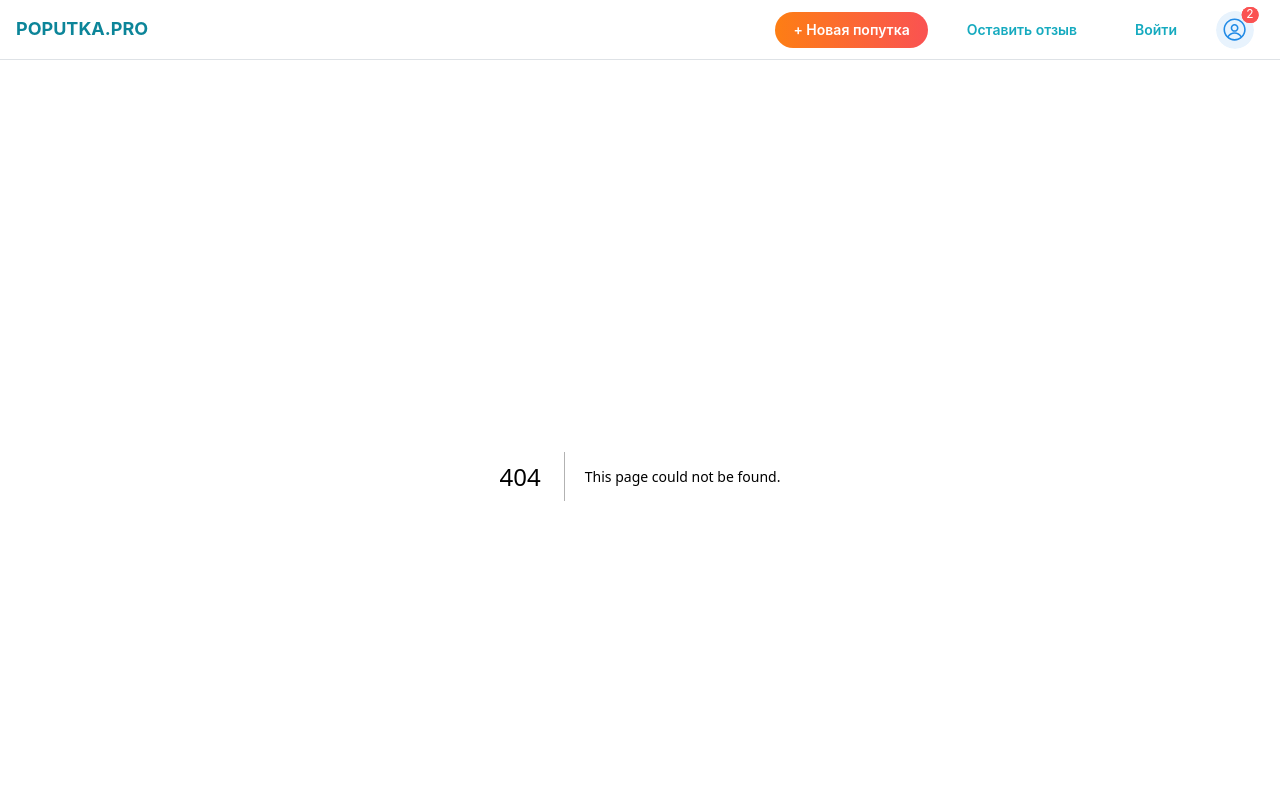
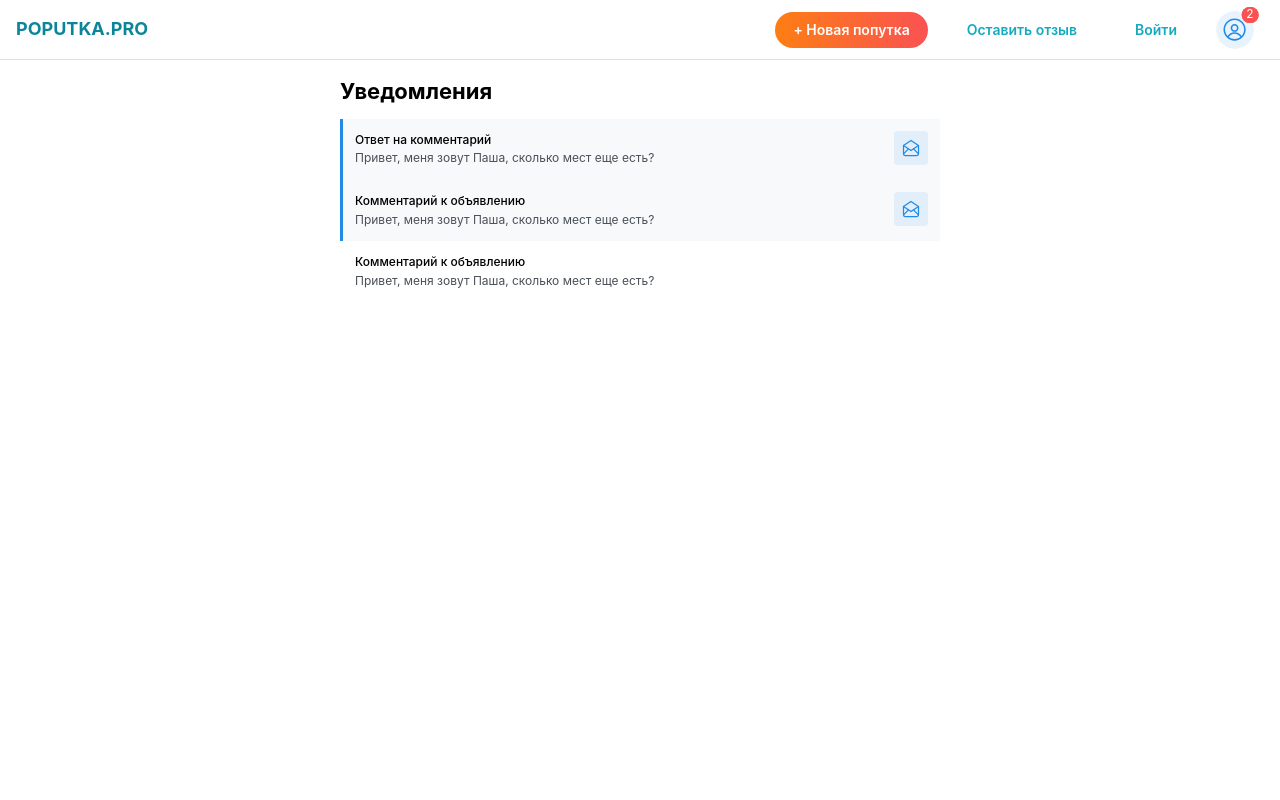
Before and after one commit to bakai-taalaibek/carpool, a Next.js app in the folder client/: page /notifications in a window 1280 px wide. Before the commit this address had no page. Shown: the top 800 px of the page. Built offline with nearby package versions, Linux system fonts and the light colour scheme.

Commit message:
Add notifications page

```diff
--- a/client/app/basicMantineLayout.tsx
+++ b/client/app/basicMantineLayout.tsx
@@ -1,6 +1,6 @@
 "use client";
 import "@mantine/core/styles.css";
-import React from "react";
+import React, { useState } from "react";
 import {
   AppShell,
   Group,
@@ -33,21 +33,24 @@ export const metadata = {
   description: "I am using Mantine with Next.js!",
 };
 
-const notifications = [
+export const notifications = [
   {
     id: 1,
     title: "Ответ на комментарий",
     description: "Привет, меня зовут Паша, сколько мест еще есть?",
+    isOpened: false,
   },
   {
     id: 2,
     title: "Комментарий к объявлению",
     description: "Привет, меня зовут Паша, сколько мест еще есть?",
+    isOpened: false,
   },
   {
     id: 3,
-    title: "Личное сообщение",
+    title: "Комментарий к объявлению",
     description: "Привет, меня зовут Паша, сколько мест еще есть?",
+    isOpened: true,
   },
 ];
 
@@ -57,6 +60,8 @@ export default function BasicMantineLayout({ children }: { children: any }) {
     duration: 800,
   });
   const pathname = usePathname();
+
+  const [opened, setOpened] = useState(false);
 
   return (
     <AppShell
@@ -118,7 +123,13 @@ export default function BasicMantineLayout({ children }: { children: any }) {
               </Button>
 
               <Box mr={10}>
-                <Menu shadow="md" width={280} position="bottom-end">
+                <Menu
+                  shadow="md"
+                  width={280}
+                  position="bottom-end"
+                  opened={opened}
+                  onChange={setOpened}
+                >
                   <MenuTarget>
                     <Indicator
                       position="top-end"
@@ -141,6 +152,8 @@ export default function BasicMantineLayout({ children }: { children: any }) {
                       leftSection={
                         <IconSettings style={{ width: 14, height: 14 }} />
                       }
+                      component={Link}
+                      href="/profile"
                     >
                       Профиль
                     </MenuItem>
@@ -201,6 +214,9 @@ export default function BasicMantineLayout({ children }: { children: any }) {
                         py={3}
                       >
                         <Button
+                          onClick={() => setOpened(false)}
+                          component={Link}
+                          href="/notifications"
                           variant="light"
                           radius="xl"
                           color="gray"
--- /dev/null
+++ b/client/app/notifications/page.tsx
@@ -0,0 +1,65 @@
+"use client";
+import {
+  ActionIcon,
+  Box,
+  Flex,
+  Group,
+  Stack,
+  Text,
+  Title,
+} from "@mantine/core";
+import { notifications } from "../basicMantineLayout";
+import { IconMailOpened } from "@tabler/icons-react";
+
+export default function Notifications() {
+  return (
+    <Stack maw={600} mx="auto" gap={0}>
+      <Title order={3} mb={12}>
+        Уведомления
+      </Title>
+      {notifications.map((item, index) => (
+        <Flex w="full" gap={0} align="stretch">
+          <Box
+            w={3}
+            bg={item.isOpened ? "white" : "blue"}
+            // style={{
+            //   borderTop: "1px solid var(--mantine-color-blue-6)",
+            // }}
+          ></Box>
+          <Flex
+            w="100%"
+            key={item.id}
+            justify="space-between"
+            gap={2}
+            fz={12}
+            // pl={5}
+            p={12}
+            // py={12}
+            bg={item.isOpened ? "white" : "gray.0"}
+            style={{
+              cursor: "pointer",
+              // borderLeft: "3px solid var(--mantine-color-blue-5)",
+              // borderTop: "1px solid var(--mantine-color-gray-2)",
+              // borderBottom: `${
+              //   notifications.length - 1 === index
+              //     ? "1px solid var(--mantine-color-gray-2)"
+              //     : "none"
+              // }`,
+              // borderBottom: "1px solid var(--mantine-color-gray-2)",
+            }}
+          >
+            <Stack gap={0}>
+              <Box fw={500}>{item.title}</Box>
+              <Box c="gray.7">{item.description}</Box>
+            </Stack>
+            {item.isOpened || (
+              <ActionIcon variant="light" size="lg" aria-label="Gallery">
+                <IconMailOpened style={{ width: 20 }} stroke={1.5} />
+              </ActionIcon>
+            )}
+          </Flex>
+        </Flex>
+      ))}
+    </Stack>
+  );
+}
--- /dev/null
+++ b/client/app/profile/page.tsx
@@ -0,0 +1,5 @@
+import { Box } from "@mantine/core";
+
+export default function Profile() {
+  return <Box>profile</Box>;
+}
```
